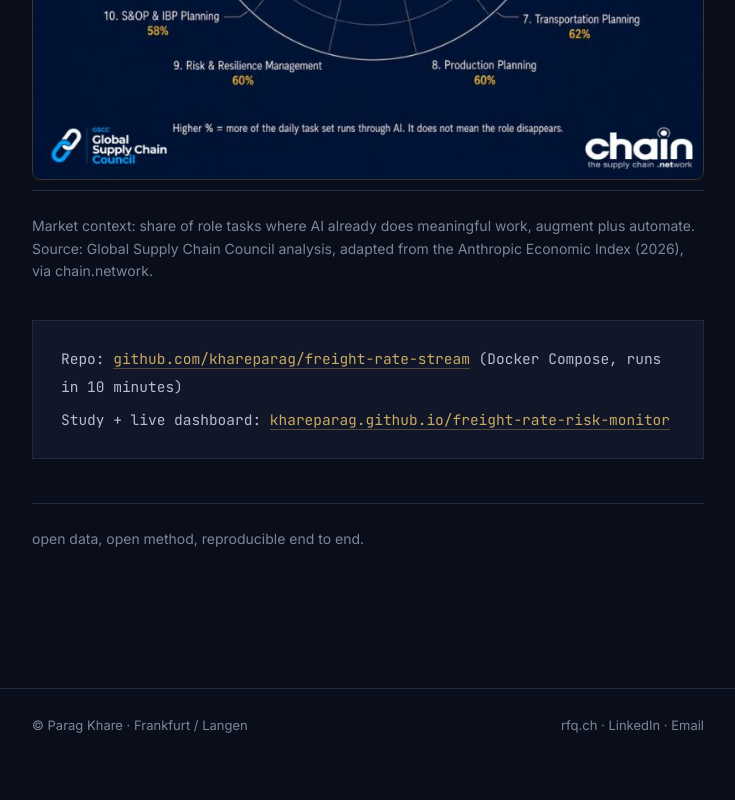
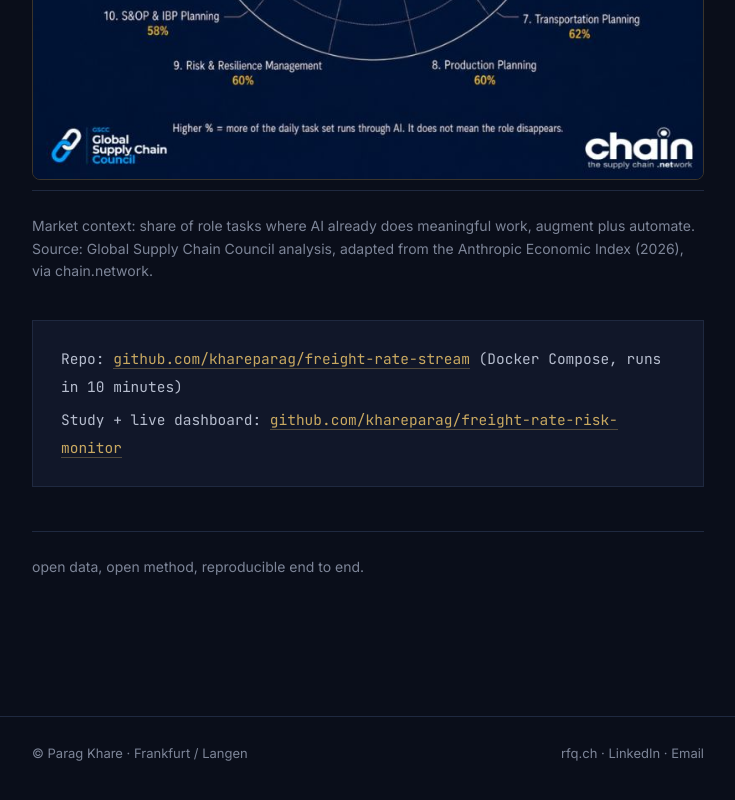
Before and after one commit to khareparag/CV, a plain HTML site: page projects/freight-rate-stream/index.html in a window 1280 px wide. Shown: the part 2407-3207 px from the top of the page, without its empty margins (272-1007 px from the left). Before the commit the page ends 3183 px from the top, so only its background shows below. Drawn offline with nearby package versions, Linux system fonts and the light colour scheme.

Commit message:
Point stream page study link at canonical repo

```diff
--- a/projects/freight-rate-stream/index.html
+++ b/projects/freight-rate-stream/index.html
@@ -156,7 +156,7 @@ footer a:hover{color:var(--gold)}
       <figure style="margin:36px 0"><img src="ai-exposure-supply-chain-roles.jpg" alt="Radar chart: share of role tasks where AI does meaningful work across 15 supply chain roles, from 85 percent for spend and data analysis to 35 percent for logistics and warehousing operations" style="width:100%;height:auto;border-radius:8px;border:1px solid rgba(201,169,97,.25);display:block" loading="lazy" /><figcaption class="foot-note" style="margin-top:10px">Market context: share of role tasks where AI already does meaningful work, augment plus automate. Source: Global Supply Chain Council analysis, adapted from the Anthropic Economic Index (2026), via chain.network.</figcaption></figure>
       <div class="links">
         <p>Repo: <a href="https://github.com/khareparag/freight-rate-stream">github.com/khareparag/freight-rate-stream</a> (Docker Compose, runs in 10 minutes)</p>
-        <p>Study + live dashboard: <a href="https://khareparag.github.io/freight-rate-risk-monitor">khareparag.github.io/freight-rate-risk-monitor</a></p>
+        <p>Study + live dashboard: <a href="https://github.com/khareparag/freight-rate-risk-monitor">github.com/khareparag/freight-rate-risk-monitor</a></p>
       </div>
       <p class="foot-note">open data, open method, reproducible end to end.</p>
     </article>
```
